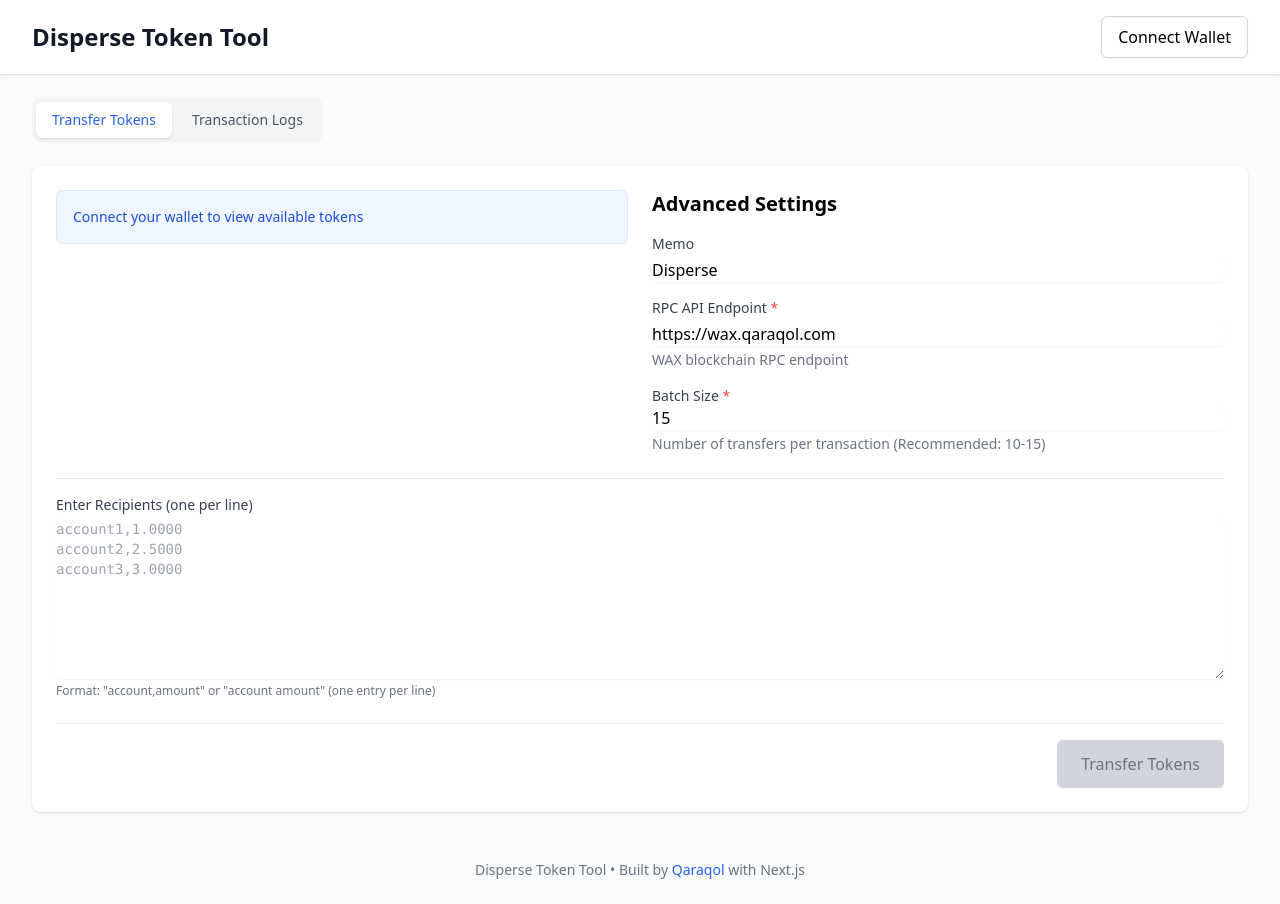
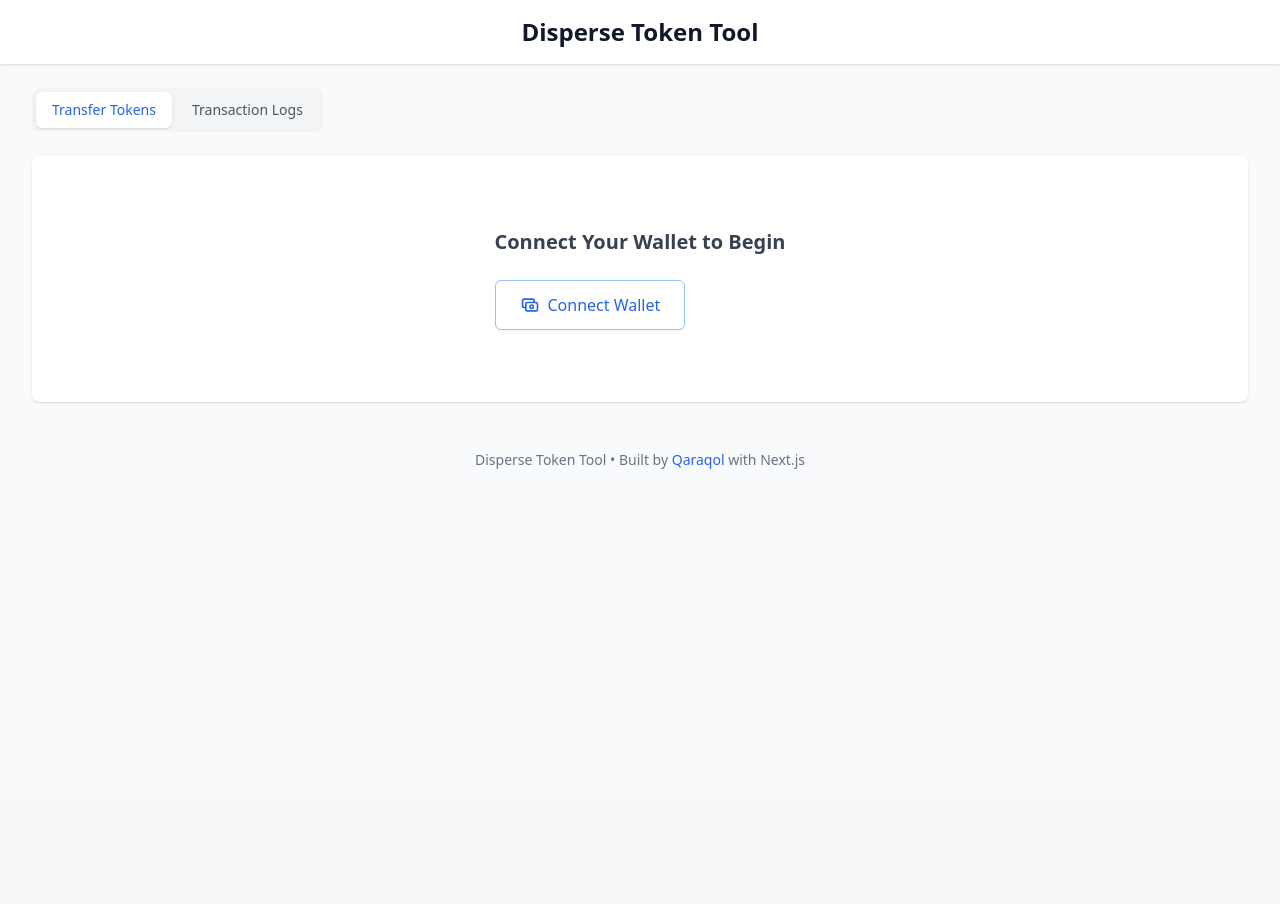
Before and after one commit to qaraqol/disperse-web, a Next.js app: page / in a window 1280 px wide. After the commit the page ends 800 px from the top, so only its background shows below. Built offline with nearby package versions, Linux system fonts and the light colour scheme.

Commit message:
UI Updates

```diff
--- a/app/components/WalletLogin.js
+++ b/app/components/WalletLogin.js
@@ -51,12 +51,12 @@ const WalletLogin = ({ onLogin, onLogout, walletData }) => {
         <button
           onClick={handleWalletLogin}
           disabled={isLoggingIn}
-          className="flex items-center px-4 py-2 border border-gray-300 rounded-md shadow-sm bg-white hover:bg-gray-50 focus:outline-none focus:ring-2 focus:ring-offset-2 focus:ring-blue-500"
+          className="flex items-center justify-center px-6 py-3 border border-blue-300 rounded-md shadow-sm bg-white hover:bg-blue-50 focus:outline-none focus:ring-2 focus:ring-offset-2 focus:ring-blue-500 transition-colors"
         >
           {isLoggingIn ? (
             <span className="flex items-center">
               <svg
-                className="animate-spin -ml-1 mr-2 h-4 w-4 text-gray-700"
+                className="animate-spin -ml-1 mr-2 h-5 w-5 text-blue-600"
                 xmlns="http://www.w3.org/2000/svg"
                 fill="none"
                 viewBox="0 0 24 24"
@@ -75,15 +75,31 @@ const WalletLogin = ({ onLogin, onLogout, walletData }) => {
                   d="M4 12a8 8 0 018-8V0C5.373 0 0 5.373 0 12h4zm2 5.291A7.962 7.962 0 014 12H0c0 3.042 1.135 5.824 3 7.938l3-2.647z"
                 ></path>
               </svg>
-              Connecting...
+              Connecting Wallet...
             </span>
           ) : (
-            <span className="flex items-center">Connect Wallet</span>
+            <span className="flex items-center text-blue-600 font-medium">
+              <svg
+                className="w-5 h-5 mr-2"
+                fill="none"
+                stroke="currentColor"
+                viewBox="0 0 24 24"
+                xmlns="http://www.w3.org/2000/svg"
+              >
+                <path
+                  strokeLinecap="round"
+                  strokeLinejoin="round"
+                  strokeWidth={2}
+                  d="M17 9V7a2 2 0 00-2-2H5a2 2 0 00-2 2v6a2 2 0 002 2h2m2 4h10a2 2 0 002-2v-6a2 2 0 00-2-2H9a2 2 0 00-2 2v6a2 2 0 002 2zm7-5a2 2 0 11-4 0 2 2 0 014 0z"
+                />
+              </svg>
+              Connect Wallet
+            </span>
           )}
         </button>
 
         {error && (
-          <div className="absolute right-0 mt-2 p-2 bg-red-50 border border-red-100 rounded-md text-sm text-red-600 z-10 w-56">
+          <div className="absolute right-0 left-0 mt-2 p-2 bg-red-50 border border-red-100 rounded-md text-sm text-red-600 z-10">
             {error}
           </div>
         )}
--- a/app/page.js
+++ b/app/page.js
@@ -12,11 +12,11 @@ export default function Home() {
 
   // Initialize with default config
   const [config, setConfig] = useState({
-    rpcApi: "https://wax.qaraqol.com",
-    contractName: "", // Will be populated from token selector
-    tokenName: "", // Will be populated from token selector
+    rpcApi: "https://wax.qaraqol.com", // Fixed RPC endpoint, no longer user-configurable
+    contractName: "",
+    tokenName: "",
     tokenPrecision: 4,
-    memo: "Disperse",
+    defaultMemo: "Disperse", // Now a default memo
     batchSize: 15,
   });
 
@@ -26,7 +26,12 @@ export default function Home() {
       try {
         const savedConfig = localStorage.getItem("disperseConfig");
         if (savedConfig) {
-          setConfig(JSON.parse(savedConfig));
+          const loadedConfig = JSON.parse(savedConfig);
+          // Always use the default RPC endpoint
+          setConfig({
+            ...loadedConfig,
+            rpcApi: "https://wax.qaraqol.com",
+          });
         }
       } catch (err) {
         console.error("Failed to load config from localStorage:", err);
@@ -48,12 +53,18 @@ export default function Home() {
   };
 
   const handleConfigUpdate = (newConfig) => {
-    setConfig(newConfig);
+    // Ensure the RPC endpoint remains fixed
+    const updatedConfig = {
+      ...newConfig,
+      rpcApi: "https://wax.qaraqol.com",
+    };
+
+    setConfig(updatedConfig);
 
     // Store the updated config in localStorage for persistence
     try {
       if (typeof window !== "undefined") {
-        localStorage.setItem("disperseConfig", JSON.stringify(newConfig));
+        localStorage.setItem("disperseConfig", JSON.stringify(updatedConfig));
       }
     } catch (err) {
       console.error("Failed to save config to localStorage:", err);
@@ -88,22 +99,27 @@ export default function Home() {
       let totalAmount = 0;
 
       lines.forEach((line, lineIndex) => {
-        let receiverName, amount;
+        let parts = [];
+        let receiverName, amount, memo;
 
-        // Check for CSV format: receiverName,amount
+        // Try to parse based on commas
         if (line.includes(",")) {
-          [receiverName, amount] = line
-            .split(",", 2)
-            .map((part) => part.trim());
+          parts = line.split(",").map((part) => part.trim());
+
+          if (parts.length >= 1) receiverName = parts[0];
+          if (parts.length >= 2) amount = parts[1];
+          if (parts.length >= 3) memo = parts[2];
         }
-        // Check for space-separated format: receiverName amount
+        // Try space-separated format as fallback
         else {
-          const parts = line.split(/\s+/);
-          if (parts.length >= 2) {
-            receiverName = parts[0].trim();
-            amount = parts[1].trim();
+          parts = line.split(/\s+/);
+          if (parts.length >= 1) receiverName = parts[0];
+          if (parts.length >= 2) amount = parts[1];
+          // No memo support for space-separated format
         }
-        }
+
+        // Use default memo if not specified
+        memo = memo || config.defaultMemo;
 
         // Validate receiver name
         if (!receiverName) {
@@ -128,6 +144,7 @@ export default function Home() {
           parsedRecipients.push({
             receiverName,
             amount: parsedAmount,
+            memo: memo,
           });
         }
       });
@@ -279,17 +296,10 @@ export default function Home() {
   return (
     <div className="min-h-screen bg-gray-50">
       <header className="bg-white shadow">
-        <div className="max-w-7xl mx-auto py-4 px-4 sm:px-6 lg:px-8 flex justify-between items-center">
-          <h1 className="text-2xl font-bold text-gray-900">
+        <div className="max-w-7xl mx-auto py-4 px-4 sm:px-6 lg:px-8">
+          <h1 className="text-2xl font-bold text-gray-900 text-center">
             Disperse Token Tool
           </h1>
-          <div className="flex items-center">
-            <WalletLogin
-              onLogin={handleWalletLogin}
-              onLogout={handleWalletLogout}
-              walletData={walletData}
-            />
-          </div>
         </div>
       </header>
 
@@ -316,7 +326,33 @@ export default function Home() {
           )}
 
           {activeTab === "transfer" && (
+            <div>
+              {!walletData ? (
+                // Centered wallet login when not connected
+                <div className="flex justify-center items-center py-12">
+                  <div className="text-center">
+                    <h2 className="text-xl font-semibold mb-6 text-gray-700">
+                      Connect Your Wallet to Begin
+                    </h2>
+                    <WalletLogin
+                      onLogin={handleWalletLogin}
+                      onLogout={handleWalletLogout}
+                      walletData={walletData}
+                    />
+                  </div>
+                </div>
+              ) : (
+                // Main content when wallet is connected
                 <div className="space-y-6">
+                  {/* Wallet info at top */}
+                  <div className="flex justify-end">
+                    <WalletLogin
+                      onLogin={handleWalletLogin}
+                      onLogout={handleWalletLogout}
+                      walletData={walletData}
+                    />
+                  </div>
+
                   <div className="grid grid-cols-1 md:grid-cols-2 gap-6">
                     {/* Token Selection */}
                     <div>
@@ -327,27 +363,39 @@ export default function Home() {
                       />
                     </div>
 
-                {/* Advanced Settings */}
+                    {/* Simple Settings */}
                     <div className="space-y-4">
-                  <h2 className="text-xl font-semibold mb-4">
-                    Advanced Settings
+                      <div className="flex justify-between items-center">
+                        <h2 className="text-xl font-semibold">
+                          Transfer Settings
                         </h2>
+                        {config.contractName && config.tokenName && (
+                          <div className="px-3 py-1 bg-green-50 border border-green-100 rounded-md text-sm text-green-800">
+                            <span className="font-medium">
+                              {config.tokenName}
+                            </span>{" "}
+                            selected
+                          </div>
+                        )}
+                      </div>
+
+                      <div className="grid grid-cols-2 gap-4">
                         <div>
                           <label
-                      htmlFor="memo"
+                            htmlFor="defaultMemo"
                             className="block text-sm font-medium text-gray-700"
                           >
-                      Memo
+                            Default Memo
                           </label>
                           <input
                             type="text"
-                      name="memo"
-                      id="memo"
-                      value={config.memo}
+                            name="defaultMemo"
+                            id="defaultMemo"
+                            value={config.defaultMemo}
                             onChange={(e) =>
                               handleConfigUpdate({
                                 ...config,
-                          memo: e.target.value,
+                                defaultMemo: e.target.value,
                               })
                             }
                             disabled={isProcessing}
@@ -355,40 +403,13 @@ export default function Home() {
                             placeholder="Disperse"
                           />
                         </div>
-                  <div>
-                    <label
-                      htmlFor="rpcApi"
-                      className="block text-sm font-medium text-gray-700"
-                    >
-                      RPC API Endpoint <span className="text-red-500">*</span>
-                    </label>
-                    <input
-                      type="text"
-                      name="rpcApi"
-                      id="rpcApi"
-                      value={config.rpcApi}
-                      onChange={(e) =>
-                        handleConfigUpdate({
-                          ...config,
-                          rpcApi: e.target.value,
-                        })
-                      }
-                      disabled={isProcessing}
-                      className="mt-1 block w-full rounded-md border-gray-300 shadow-sm focus:border-blue-500 focus:ring-blue-500 disabled:bg-gray-100 disabled:text-gray-500"
-                      placeholder="https://wax.qaraqol.com"
-                      required
-                    />
-                    <p className="mt-1 text-sm text-gray-500">
-                      WAX blockchain RPC endpoint
-                    </p>
-                  </div>
 
                         <div>
                           <label
                             htmlFor="batchSize"
                             className="block text-sm font-medium text-gray-700"
                           >
-                      Batch Size <span className="text-red-500">*</span>
+                            Batch Size
                           </label>
                           <input
                             type="number"
@@ -399,7 +420,9 @@ export default function Home() {
                               handleConfigUpdate({
                                 ...config,
                                 batchSize:
-                            e.target.value === "" ? "" : Number(e.target.value),
+                                  e.target.value === ""
+                                    ? ""
+                                    : Number(e.target.value),
                               })
                             }
                             disabled={isProcessing}
@@ -408,32 +431,38 @@ export default function Home() {
                             className="mt-1 block w-full rounded-md border-gray-300 shadow-sm focus:border-blue-500 focus:ring-blue-500 disabled:bg-gray-100 disabled:text-gray-500"
                             required
                           />
-                    <p className="mt-1 text-sm text-gray-500">
-                      Number of transfers per transaction (Recommended: 10-15)
-                    </p>
+                        </div>
                       </div>
 
                       {config.contractName && config.tokenName && (
-                    <div className="mt-4 p-3 bg-green-50 border border-green-100 rounded-md">
-                      <h3 className="text-sm font-medium text-green-800">
-                        Selected Token
+                        <div className="mt-4 p-4 bg-blue-50 border border-blue-100 rounded-md">
+                          <h3 className="text-sm font-medium text-blue-800 mb-2">
+                            Token Details
                           </h3>
-                      <div className="mt-1 grid grid-cols-2 gap-2 text-sm">
-                        <div>
-                          <p className="text-gray-600">Token:</p>
-                          <p className="font-medium">{config.tokenName}</p>
+                          <div className="grid grid-cols-2 gap-x-4 gap-y-2 text-sm">
+                            <div className="flex justify-between">
+                              <span className="text-gray-600">Symbol:</span>
+                              <span className="font-medium">
+                                {config.tokenName}
+                              </span>
                             </div>
-                        <div>
-                          <p className="text-gray-600">Contract:</p>
-                          <p className="font-medium">{config.contractName}</p>
+                            <div className="flex justify-between">
+                              <span className="text-gray-600">Contract:</span>
+                              <span className="font-medium text-xs">
+                                {config.contractName}
+                              </span>
                             </div>
-                        <div>
-                          <p className="text-gray-600">Precision:</p>
-                          <p className="font-medium">{config.tokenPrecision}</p>
+                            <div className="flex justify-between">
+                              <span className="text-gray-600">Precision:</span>
+                              <span className="font-medium">
+                                {config.tokenPrecision}
+                              </span>
                             </div>
-                        <div>
-                          <p className="text-gray-600">Balance:</p>
-                          <p className="font-medium">{selectedTokenBalance}</p>
+                            <div className="flex justify-between">
+                              <span className="text-gray-600">Balance:</span>
+                              <span className="font-medium">
+                                {selectedTokenBalance}
+                              </span>
                             </div>
                           </div>
                         </div>
@@ -441,15 +470,18 @@ export default function Home() {
                     </div>
                   </div>
 
-              {/* Recipients Input */}
+                  {/* Recipients Input with Special Styling */}
                   <div className="pt-4 border-t border-gray-200">
                     <div className="mb-4">
-                  <div className="flex justify-between items-center mb-1">
+                      <div className="bg-gradient-to-r from-blue-50 to-indigo-50 p-5 rounded-lg border border-blue-200">
+                        <div className="flex justify-between items-center mb-2">
                           <label
                             htmlFor="recipientsInput"
-                      className="block text-sm font-medium text-gray-700"
+                            className="block text-sm font-medium text-blue-700"
                           >
+                            <span className="border-b-2 border-blue-400 pb-0.5">
                               Enter Recipients (one per line)
+                            </span>
                           </label>
                           {recipientsInput && (
                             <button
@@ -464,15 +496,15 @@ export default function Home() {
                         <textarea
                           id="recipientsInput"
                           rows={8}
-                    className="block w-full rounded-md border-gray-300 shadow-sm focus:border-blue-500 focus:ring-blue-500 font-mono text-sm"
+                          className="block w-full rounded-md border-blue-200 shadow-sm focus:border-blue-500 focus:ring-blue-500 font-mono text-sm bg-white"
                           value={recipientsInput}
                           onChange={(e) => setRecipientsInput(e.target.value)}
-                    placeholder="account1,1.0000&#10;account2,2.5000&#10;account3,3.0000"
+                          placeholder="account1,1.0000,Payment for services&#10;account2,2.5000,Refund&#10;account3,3.0000"
                           disabled={isProcessing}
                         ></textarea>
-                  <p className="mt-1 text-xs text-gray-500">
-                    Format: "account,amount" or "account amount" (one entry per
-                    line)
+                        <p className="mt-2 text-xs text-blue-700">
+                          Format: "account,amount,memo" (memo is optional, one
+                          entry per line)
                         </p>
 
                         {validationError && (
@@ -482,6 +514,7 @@ export default function Home() {
                             </p>
                           </div>
                         )}
+                      </div>
                     </div>
                   </div>
 
@@ -537,6 +570,8 @@ export default function Home() {
                   </div>
                 </div>
               )}
+            </div>
+          )}
 
           {activeTab === "logs" && (
             <TransactionLogs logs={logs} onClear={clearLogs} />
```
Also changed, not shown: app/lib/walletAuth.js. Lines whose indentation alone changed are shown as unchanged.
